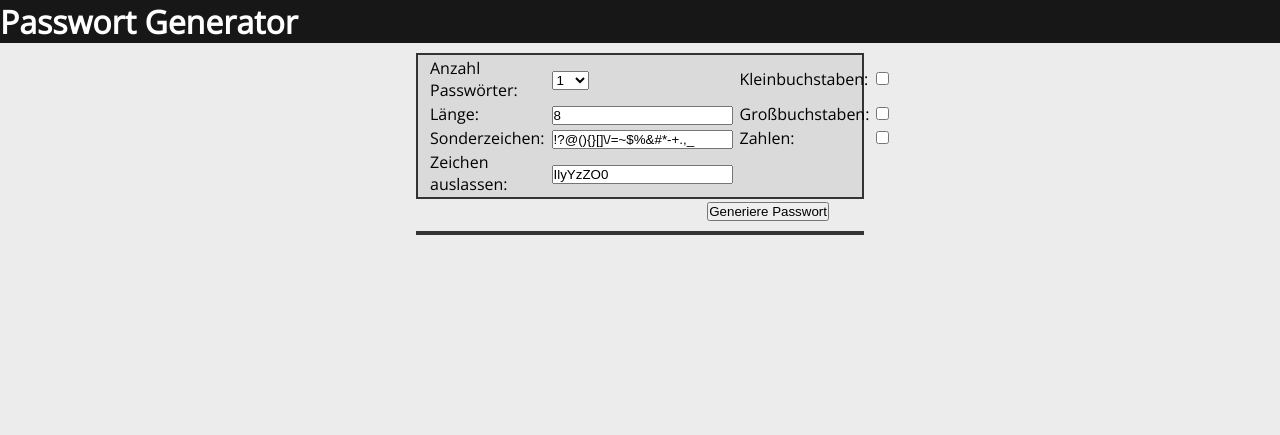
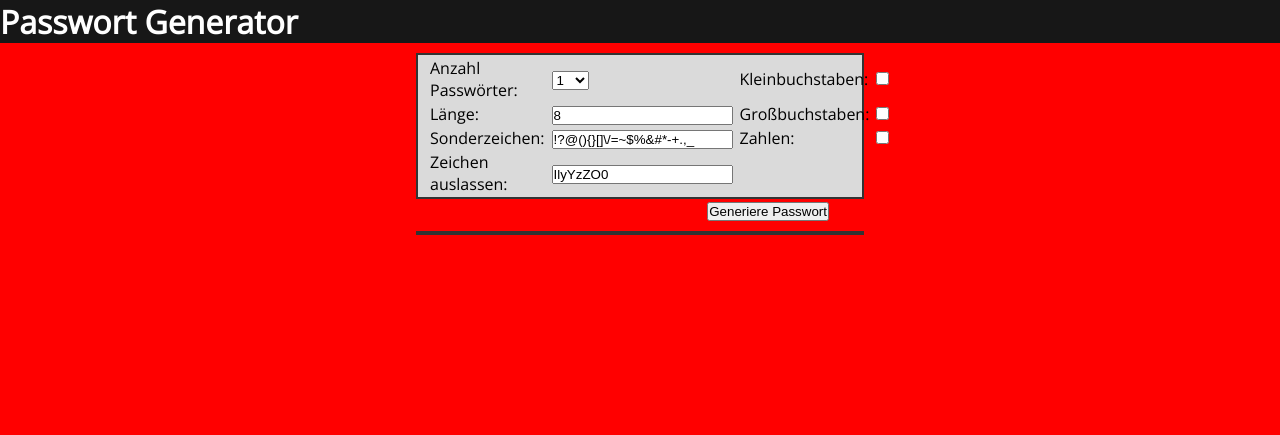
Before and after one commit to Yesnaja/PW-Gen, a PHP site: page / in a window 1280 px wide. Shown: the top 435 px of the page. Run offline with PHP 8.4, Linux system fonts and the light colour scheme; some libraries are stand-ins or nearby versions.

Commit message:
Changed Background

```diff
--- a/design.css
+++ b/design.css
@@ -3,7 +3,7 @@
 	padding: 0;
 }
 body {
-	background-color: #ECECEC;
+	background-color: red;
 	font-family: 'Open Sans', sans-serif;
 }
 h1{
```
